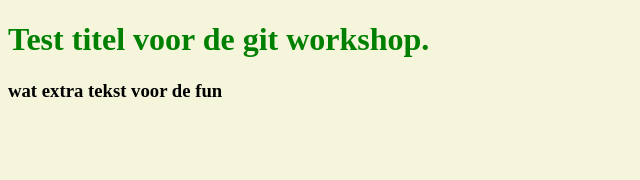
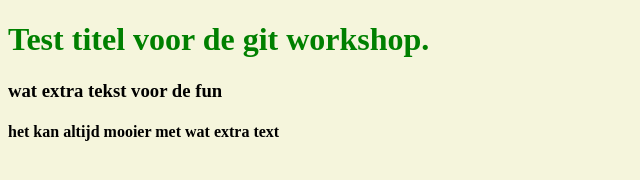
Before and after one commit to basvanderkamp/git-workshop-les1, a plain HTML site: page index.html in a window 1280 px wide. Shown: the whole page, without its empty margins (0-640 px from the left). Drawn offline with Linux system fonts and the light colour scheme.

Commit message:
extra tekst toegevoegd in index

```diff
--- a/index.html
+++ b/index.html
@@ -8,5 +8,6 @@
 <body>
     <h1>Test titel voor de git workshop.</h1>
     <h3>wat extra tekst voor de fun</h3>
+    <h4>het kan altijd mooier met wat extra text</h4>
 </body>
 </html>
```
